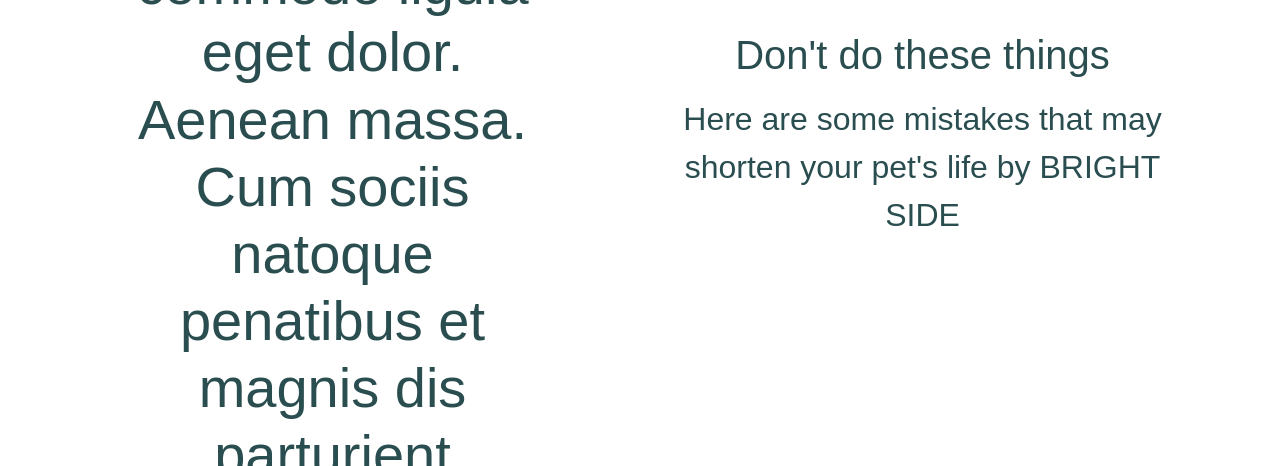
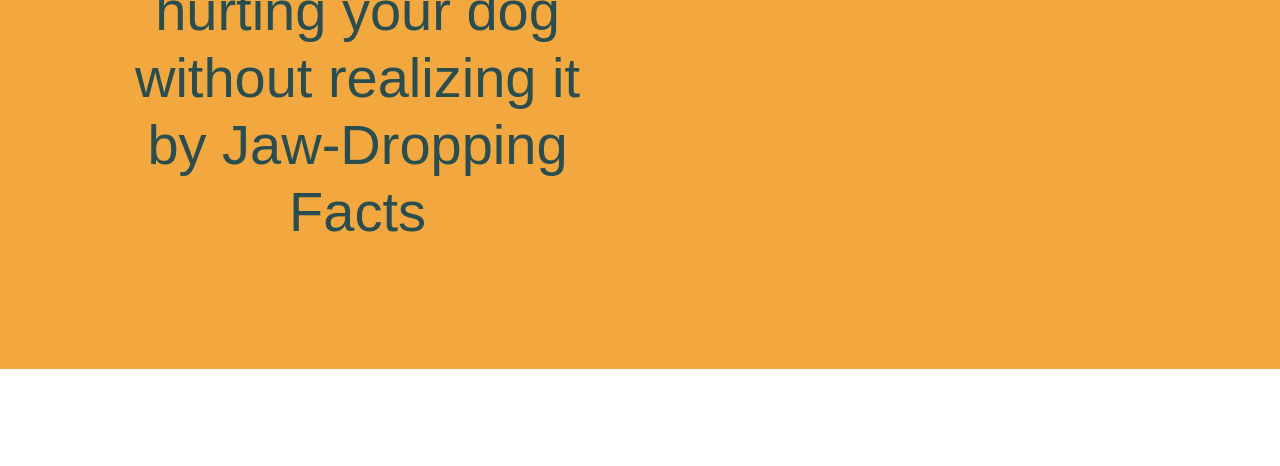
Before and after one commit to miguelcarlofajardo/2itg_Grp6_Pawfect-Match, a PHP site: page /video.php in a window 1280 px wide. Shown: the part 4744-5210 px from the top of the page. Run offline with PHP 8.4, Linux system fonts and the light colour scheme; some web fonts are replaced.

Commit message:
added descriptions, updated fonts. Miguel - 4/29

```diff
--- a/article/video.php
+++ b/article/video.php
@@ -16,6 +16,9 @@
     <link href="https://cdn.jsdelivr.net/npm/bootstrap@5.0.2/dist/css/bootstrap.min.css" rel="stylesheet" integrity="sha384-EVSTQN3/azprG1Anm3QDgpJLIm9Nao0Yz1ztcQTwFspd3yD65VohhpuuCOmLASjC" crossorigin="anonymous">
     <link href="https://fonts.googleapis.com/css2?family=Dongle:wght@700&family=Nunito&display=swap" rel="stylesheet">
     <link href="https://fonts.googleapis.com/css2?family=Josefin+Sans&display=swap" rel="stylesheet">
+    <link rel="preconnect" href="https://fonts.googleapis.com">
+    <link rel="preconnect" href="https://fonts.gstatic.com" crossorigin>
+    <link href="https://fonts.googleapis.com/css2?family=Lato:wght@100;400&family=Merriweather:wght@300&family=Open+Sans&display=swap" rel="stylesheet">
 </head>
 
 <body>
@@ -34,14 +37,13 @@
             <div class="card card-a">
             <iframe width="100%" height="100%" src="https://www.youtube.com/embed/peUVLEUj-AM" title="YouTube video player" frameborder="0" allow="accelerometer; autoplay; clipboard-write; encrypted-media; gyroscope; picture-in-picture; web-share" allowfullscreen></iframe>
                 <div class="card-body">
-                    <h5 class="card-title"> Before getting a puppy </h5>
-                    <p class="card-text">Things to know before getting a puppy by Doctor Mike </p>
+                    <h3 class="card-title"> Things to know before getting a puppy by Doctor Mike </h3>
                 </div>
             </div>
             <div class="card card-right">
                 <div class="card-body">
-                    <h3 class="card-title"> 'Lorem ipsum dolor sit amet, consectetuer adipiscing elit. Aenean commodo ligula eget dolor. Aenean massa. Cum sociis natoque penatibus et magnis dis parturient montes, nascetur '
-                    </h3>
+                    <h5 class="card-title-text"> I decided to make a video of 5 things you need to know before getting a puppy. I guess you can call this the less than glamorous, behind-the-scenes part of dog ownership; basically, everything I do in taking care of dog If you are considering getting a puppy you must watch this to be prepared for a new puppy.
+                    </h5>
                 </div>
             </div>
         </div>
@@ -51,15 +53,14 @@
         <div class="container-video-b">
             <div class="card card-left">
                 <div class="card-body">
-                    <h3 class="card-title"> 'Lorem ipsum dolor sit amet, consectetuer adipiscing elit. Aenean commodo ligula eget dolor. Aenean massa. Cum sociis natoque penatibus et magnis dis parturient montes, nascetur '
-                    </h3>
+                    <h5 class="card-title-text"> Just like kids need their parents, pets need people to take care of their basic needs.  See what it takes to keep your pets happy, healthy and feeling loved!
+                    </h5>
                 </div>
             </div>
             <div class="card card-a">
             <iframe width="100%" height="100%" src="https://www.youtube.com/embed/Yzv0gXqoCkc" title="YouTube video player" frameborder="0" allow="accelerometer; autoplay; clipboard-write; encrypted-media; gyroscope; picture-in-picture; web-share" allowfullscreen></iframe>
                 <div class="card-body">
-                    <h5 class="card-title"> The Basics </h5>
-                    <p class="card-text">Pet Care Basics by MiamiDadeCounty</p>
+                    <h3 class="card-title">Pet Care Basics by MiamiDadeCounty</h3>
                 </div>
             </div>
         </div>
@@ -70,14 +71,13 @@
             <div class="card card-a">
             <iframe width="100%" height="100%" src="https://www.youtube.com/embed/Tn3lZE0rRBs" title="YouTube video player" frameborder="0" allow="accelerometer; autoplay; clipboard-write; encrypted-media; gyroscope; picture-in-picture; web-share" allowfullscreen></iframe>
                 <div class="card-body">
-                    <h5 class="card-title"> A Guide to Puppy Care </h5>
-                    <p class="card-text"> A video on how to take care of a puppy by AnimalWised </p>
+                    <h3 class="card-title"> A video on how to take care of a puppy by AnimalWised </h3>
                 </div>
             </div>
             <div class="card card-right">
                 <div class="card-body">
-                    <h3 class="card-title"> 'Lorem ipsum dolor sit amet, consectetuer adipiscing elit. Aenean commodo ligula eget dolor. Aenean massa. Cum sociis natoque penatibus et magnis dis parturient montes, nascetur '
-                    </h3>
+                    <h5 class="card-title-text"> Here is the complete guide to feeding, training and caring for your new puppy. Learn all about how to make your puppy's first days at home happy ones. Don't miss it!
+                    </h5>
                 </div>
             </div>
         </div>
@@ -87,15 +87,14 @@
         <div class="container-video-b">
         <div class="card card-left">
                 <div class="card-body">
-                    <h3 class="card-title"> 'Lorem ipsum dolor sit amet, consectetuer adipiscing elit. Aenean commodo ligula eget dolor. Aenean massa. Cum sociis natoque penatibus et magnis dis parturient montes, nascetur '
-                    </h3>
+                    <h5 class="card-title-text"> What can be bad for your pets? What is harmful to them? A lot of people make some serious mistakes in their pet care that can lead to all kinds of health problems and even a shorter lifespan. So let’s see what major no-nos you should avoid and what you should do instead!
+                    </h5>
                 </div>
             </div>
             <div class="card card-a">
             <iframe width="100%" height="100%" src="https://www.youtube.com/embed/DCmaoBujsAI" title="YouTube video player" frameborder="0" allow="accelerometer; autoplay; clipboard-write; encrypted-media; gyroscope; picture-in-picture; web-share" allowfullscreen></iframe>
                 <div class="card-body">
-                    <h5 class="card-title"> Don't do these things </h5>
-                    <p class="card-text"> Here are some mistakes that may shorten your pet's life by BRIGHT SIDE </p>
+                    <h3 class="card-title"> Here are some mistakes that may shorten your pet's life by BRIGHT SIDE </h3>
                 </div>
             </div>
         </div>
@@ -106,14 +105,13 @@
             <div class="card card-a">
             <iframe width="100%" height="100%" src="https://www.youtube.com/embed/jSC3OMz78EQ" title="YouTube video player" frameborder="0" allow="accelerometer; autoplay; clipboard-write; encrypted-media; gyroscope; picture-in-picture; web-share" allowfullscreen></iframe>
                 <div class="card-body">
-                    <h5 class="card-title"> Not realizing you're already hurting youre dog </h5>
-                    <p class="card-text"> Ways you are hurting your dog without realizing it by Jaw-Dropping Facts </p>
+                    <h3 class="card-title"> Ways you are hurting your dog without realizing it by Jaw-Dropping Facts </h3>
                 </div>
             </div>
              <div class="card card-right">
                 <div class="card-body">
-                    <h3 class="card-title"> 'Lorem ipsum dolor sit amet, consectetuer adipiscing elit. Aenean commodo ligula eget dolor. Aenean massa. Cum sociis natoque penatibus et magnis dis parturient montes, nascetur '
-                    </h3>
+                    <h5 class="card-title-text"> In this video, we will talk about 16 common mistakes dog owners unknowingly make when they are caring for their canine companions.
+                    </h5>
                 </div>
             </div>
         </div>
--- a/css/article.css
+++ b/css/article.css
@@ -49,3 +49,8 @@ body {
 .radio-switch__input {
     display: none;
 }
+
+p{
+    font-family: 'Open Sans', sans-serif;
+    font-size: 20px;
+}
--- a/css/video.css
+++ b/css/video.css
@@ -28,7 +28,19 @@ body {
   overflow: hidden;
 }
 
+.card-title-text{
+  font-family: 'Open Sans', sans-serif;
+  font-size: 28px;
+}
+
 .card-body{
+  color: #2a4d50;
+}
+
+.card-body{
+  display: flex;
+  align-items: center;
+  justify-content: center;
   color: #2a4d50;
 }
 
```
Also changed, not shown: article/article.php (+10 -6 lines).
